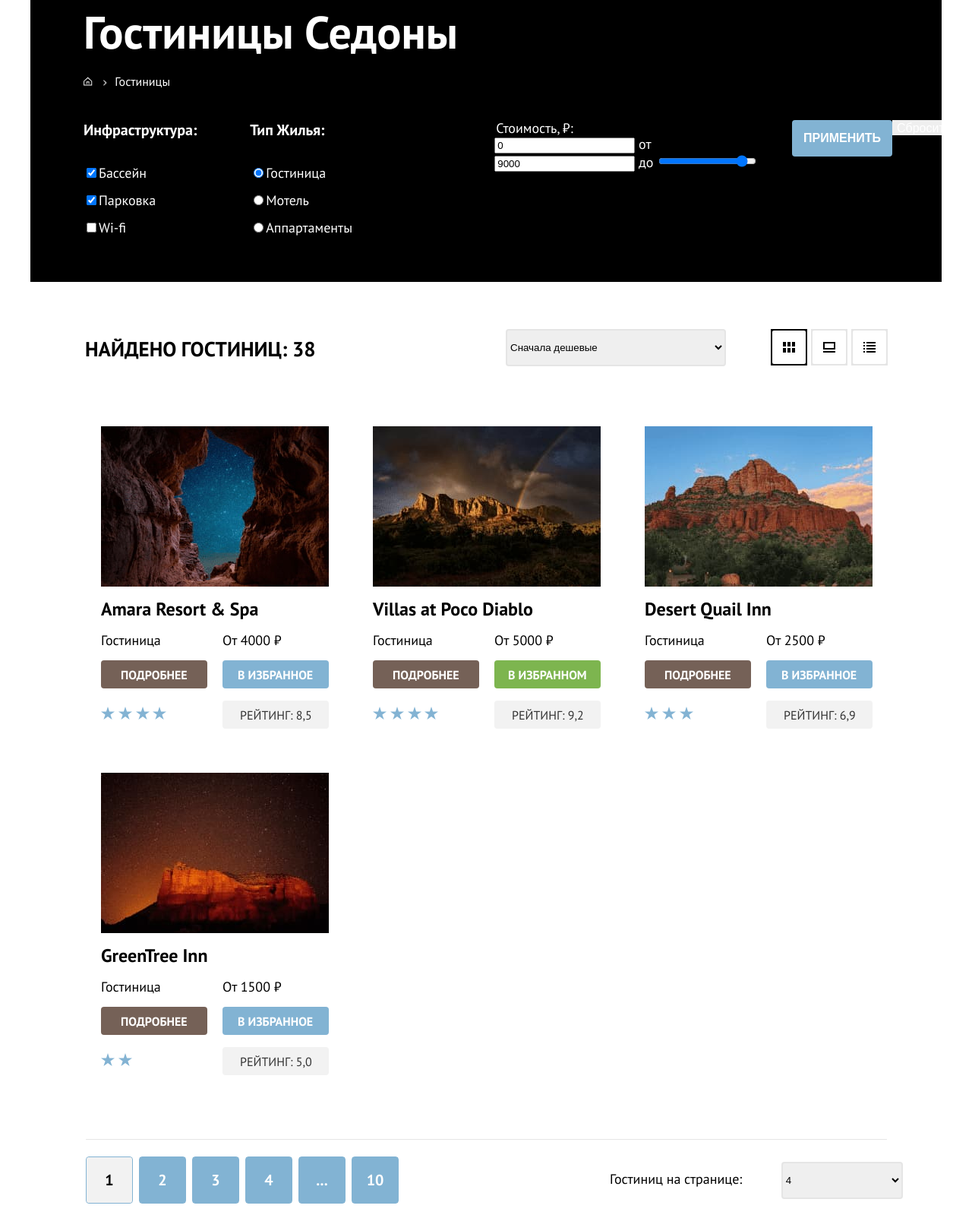
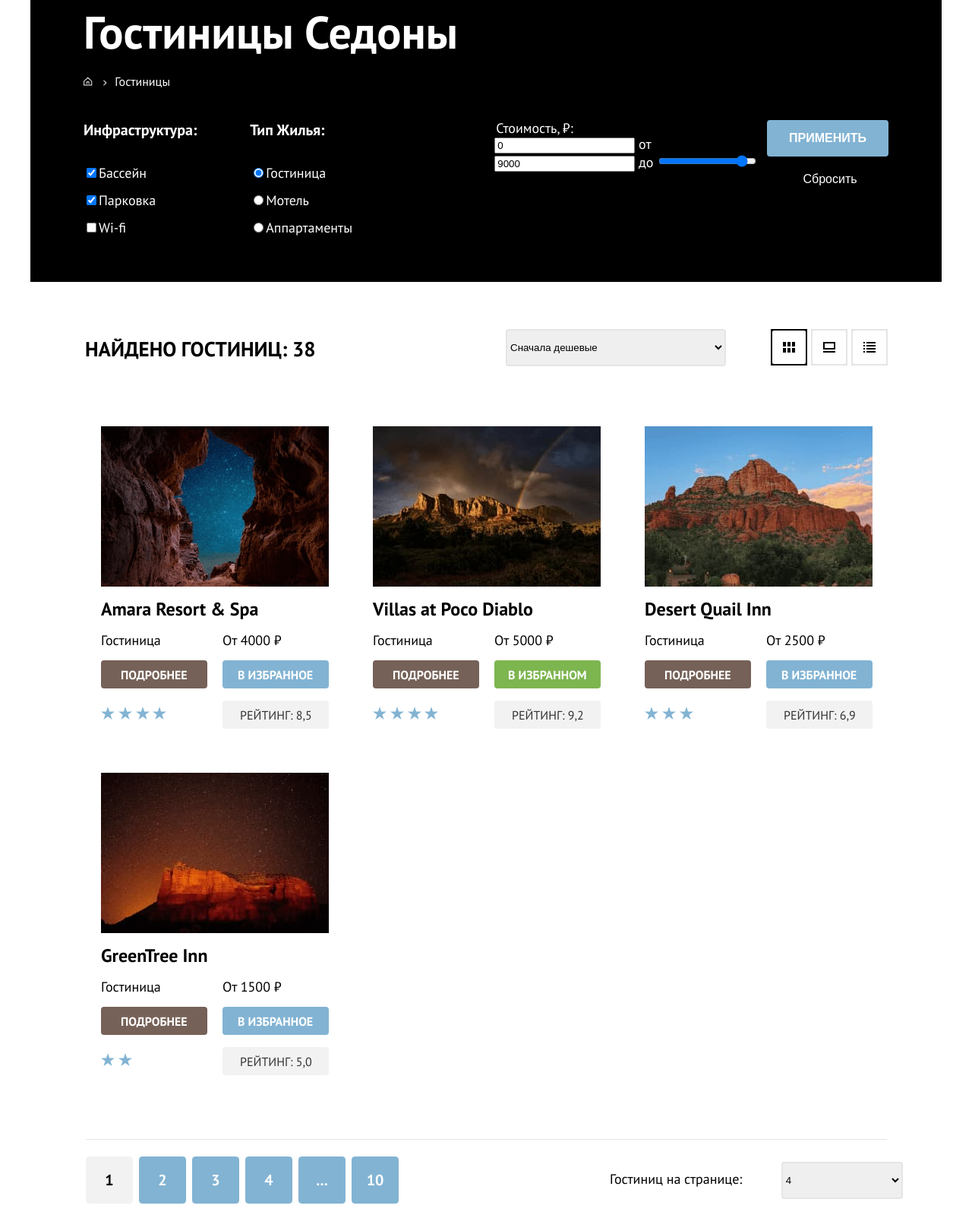
Before and after one commit to htmlacademy-htmlcss/2132037-sedona-34, a plain HTML site: page 6/catalog.html in a window 1280 px wide. Shown: the part 97-1696 px from the top of the page at 76% size. Drawn offline with Linux system fonts and the light colour scheme.

Commit message:
:heavy_check_mark: Сборка #6

```diff
--- a/6/catalog.html
+++ b/6/catalog.html
@@ -122,12 +122,14 @@
                 <input type="range" min="0" max="10000" step="10" value="9000">
               </div>
             </fieldset>
+            <div class="button-filter-catalog">
             <button class="apply-button" type="submit">
               Применить
             </button>
             <button class="throw-button" type="submit">
               Сбросить
             </button>
+          </div>
           </form>
         </section>
         <div class="catalog-column">
@@ -236,8 +238,8 @@
             <img class="line-bottom" src="./images/line-bottom.svg" alt="#">
             <div class="footer-hotels">
               <ul class="pagination">
-                <li class="pagination-hotels pagination-hotels-current">
-                  <a class="pagination-link pagination-current">1</a>
+                <li class="pagination-hotels-current">
+                  <a class="pagination-link pagination-link-current">1</a>
                 </li>
                 <li class="pagination-hotels">
                   <a class="pagination-link" href="#">2</a>
--- a/6/styles/styles.css
+++ b/6/styles/styles.css
@@ -476,7 +476,20 @@ body {
   text-align: center;
   color: #FFFFFF;
   border: none;
+  background: transparent;
+}
 
+.button-filter-catalog {
+  display: grid;
+  grid-template-rows: 48px 20px;
+  gap: 20px;
+  margin-right: 70px;
+}
+
+.throw-button {
+  padding: 0;
+    align-self: center;
+    justify-self: center;
 }
 
 
@@ -499,20 +512,20 @@ body {
   padding: 20px;
 }
 
-.hotels-card-link{
-grid-column: 1/-1;
+.hotels-card-link {
+  grid-column: 1/-1;
 }
 
-.hotels-card-link-title{
+.hotels-card-link-title {
   grid-column: 1/-1;
   text-decoration: none;
 }
 
-.hotels-card-image{
+.hotels-card-image {
   object-fit: cover;
 }
 
-.rating-stars{
+.rating-stars {
   line-height: 37px;
 }
 
@@ -586,6 +599,11 @@ grid-column: 1/-1;
   border: none;
 }
 
+.pagination-link-current {
+  background: #F2F2F2;
+  color: #000000;
+}
+
 .hotel-card-name {
   width: 140px;
   height: 21px;
@@ -613,16 +631,11 @@ grid-column: 1/-1;
   width: 60px;
   height: 60px;
   list-style-type: none;
+  border: 1px solid #F2F2F2;
   background: #F2F2F2;
   border-radius: 4px;
   margin-left: 73px;
-}
-
-.pagination-current {
-  background: #F2F2F2;
-  border-radius: 4px;
-  color: #000000;
-
+  margin-right: 8px;
 }
 
 .catalog-subscribe {
```
